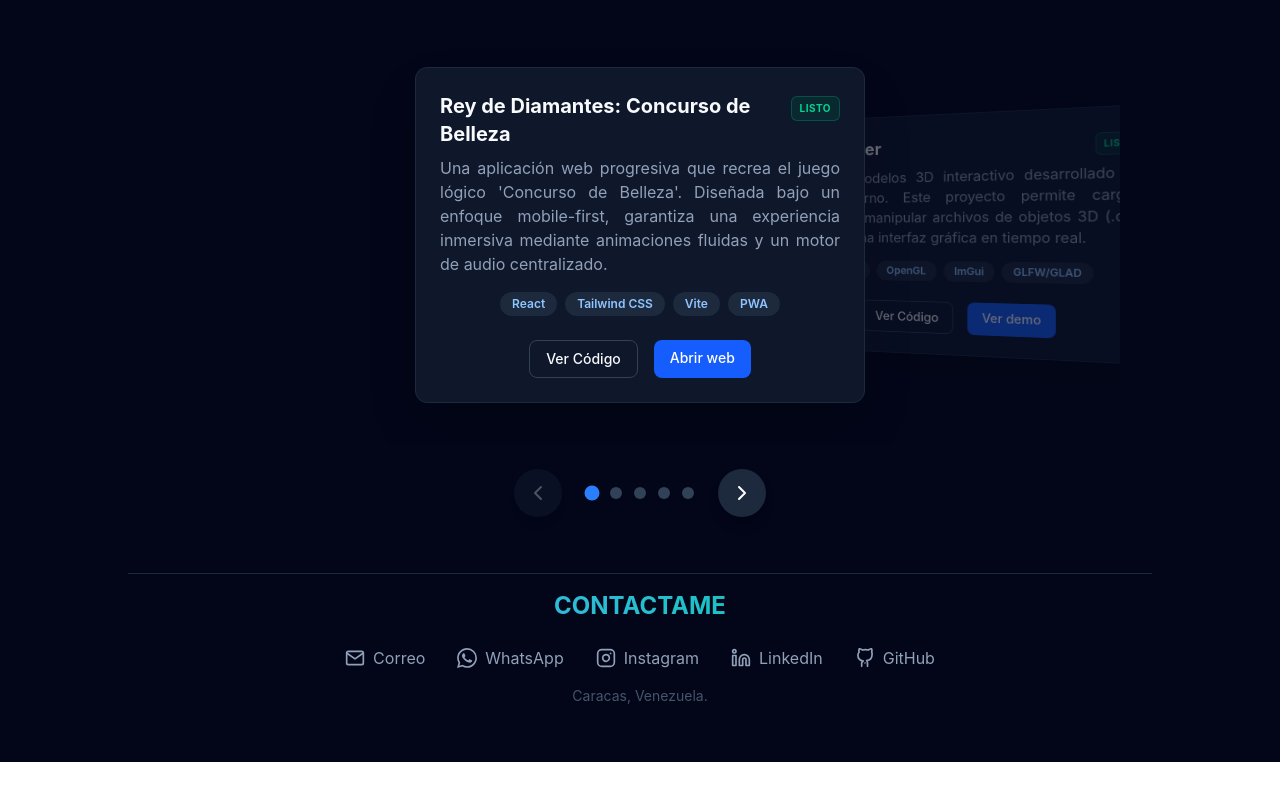
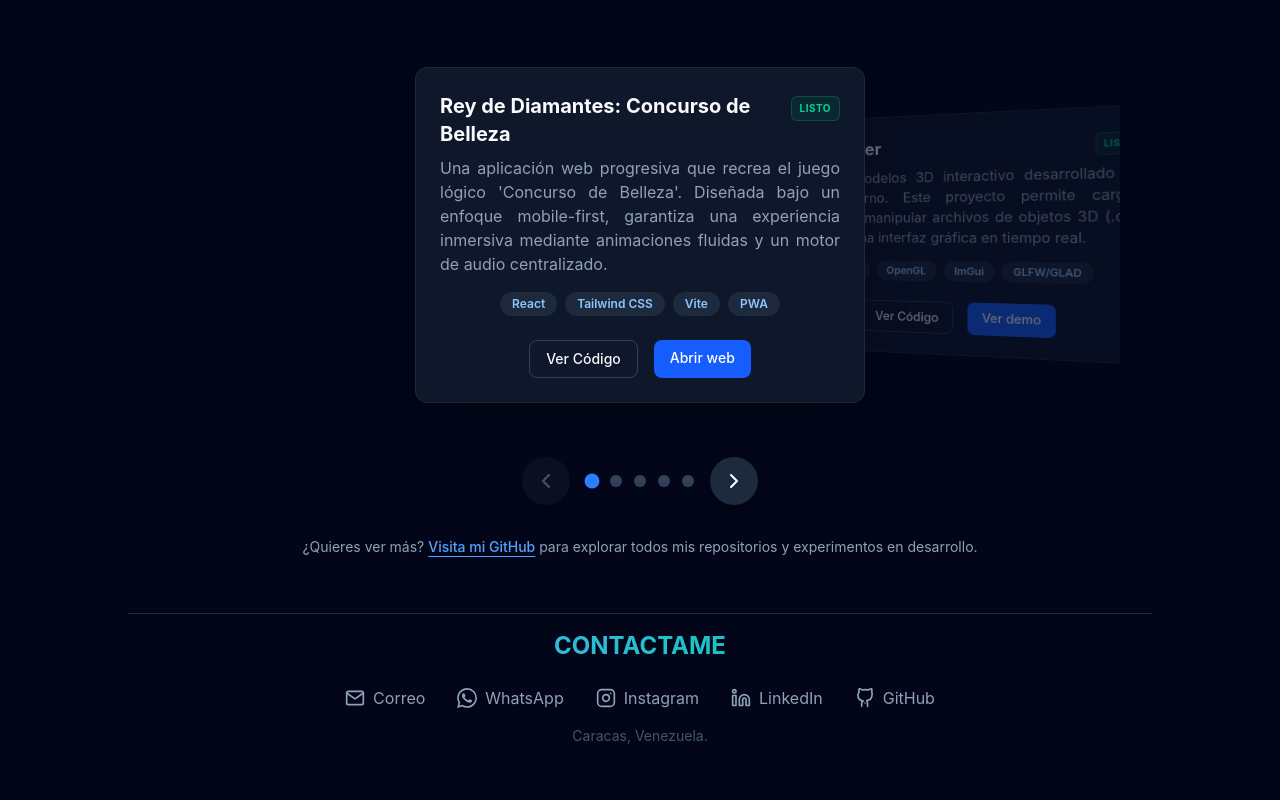
Before and after one commit to AleexCh08/mi-portafolio, a React (Vite) app: page / in a window 1280 px wide. Shown: the part 995-1795 px from the top of the page. Before the commit the page ends 1757 px from the top, so only its background shows below. Built offline with nearby package versions, Linux system fonts and the light colour scheme.

Commit message:
Hover y ver GH

```diff
--- a/src/components/Projects.jsx
+++ b/src/components/Projects.jsx
@@ -89,10 +89,19 @@ export function Projects() {
                 opacity: offset === 0 ? 1 : Math.abs(offset) === 1 ? 0.4 : 0,
                 zIndex: offset === 0 ? 10 : 5
               }}
-              transition={{ duration: 0.5, ease: "easeInOut" }}
-              className={`absolute w-[90%] sm:w-100 md:w-112.5 bg-slate-900 border border-slate-800 p-6 rounded-xl shadow-2xl flex flex-col h-fit ${
-                index !== currentIndex ? "pointer-events-none" : ""
+              transition={{ duration: 0.25, ease: "easeInOut" }}
+              className={`absolute w-[90%] sm:w-100 md:w-112.5 bg-slate-900 border border-slate-800 p-6 rounded-xl flex flex-col h-fit transition-all ${
+                index !== currentIndex
+                  ? "pointer-events-none shadow-2xl"
+                  : "cursor-grab active:cursor-grabbing hover:border-slate-500 hover:shadow-[0_0_25px_rgba(59,130,246,0.15)] shadow-2xl"
               }`}
+              drag={index === currentIndex ? "x" : false}
+              dragConstraints={{ left: 0, right: 0 }}
+              dragElastic={0.2}
+              onDragEnd={(e, { offset }) => {
+                if (offset.x < -50) nextCard();
+                if (offset.x > 50) prevCard();
+              }}
             >
               <div className="flex justify-between items-start gap-4 mb-2">
                 <h4 className="text-xl font-bold">{proyecto.titulo}</h4>
@@ -141,7 +150,7 @@ export function Projects() {
         })}
       </div>
 
-      <div className="flex justify-center items-center gap-6 mt-6">
+      <div className="flex justify-center items-center gap-4 mt-3">
         <button
           onClick={prevCard}
           disabled={currentIndex === 0}
@@ -171,6 +180,12 @@ export function Projects() {
           <svg xmlns="http://www.w3.org/2000/svg" width="24" height="24" viewBox="0 0 24 24" fill="none" stroke="currentColor" strokeWidth="2" strokeLinecap="round" strokeLinejoin="round"><path d="m9 18 6-6-6-6"/></svg>
         </button>
       </div>
+
+      <div className="mt-8 text-center">
+        <p className="text-slate-400 text-sm">
+          ¿Quieres ver más? <a href="https://github.com/AleexCh08" target="_blank" rel="noopener noreferrer" className="text-blue-400 hover:text-blue-300 font-medium underline underline-offset-4 transition-colors">Visita mi GitHub</a> para explorar todos mis repositorios y experimentos en desarrollo.
+        </p>
+      </div>
     </section>
   );
 }
```
